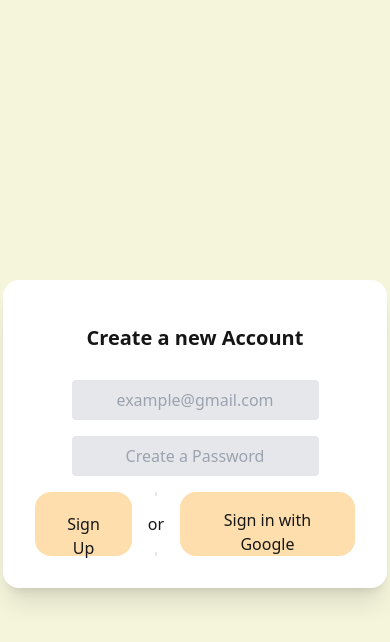
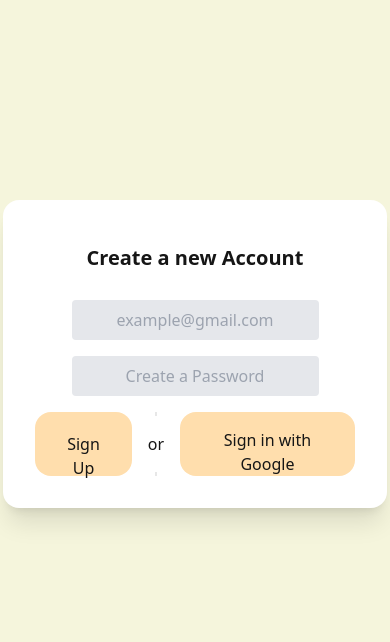
Before and after one commit to Evilstein-debug/Recipe-Finder, a website: page signup.html in a window 390 px wide. Shown: the part 68-710 px from the top of the page. Drawn offline with Linux system fonts and the light colour scheme.

Commit message:
fixed login page

```diff
--- a/script.js
+++ b/script.js
@@ -1,8 +1,3 @@
-// const toggle = document.getElementById('dark-mode-toggle');
-// toggle.addEventListener('click', () => {
-//     document.documentElement.classList.toggle('dark');
-// });
-
 document.addEventListener('DOMContentLoaded', () => {
     const isDarkMode = localStorage.getItem('dark-mode') === 'true';
     if (isDarkMode) {
--- a/signup.html
+++ b/signup.html
@@ -47,7 +47,7 @@
     </label>
 </nav>
 
-  <div class="card bg-base-100 w-96 shadow-xl text-center dark:bg-slate-600 dark:text-slate-100 sm:mt-0 mt-40">
+  <div class="card bg-base-100 w-96 shadow-xl text-center dark:bg-slate-600 dark:text-slate-100 sm:mt-0">
     <div class="card-body">
       <h2 class="card-title justify-center w-full p-3">Create a new Account</h2>
       <form>
```
Also changed, not shown: src/output.css.
